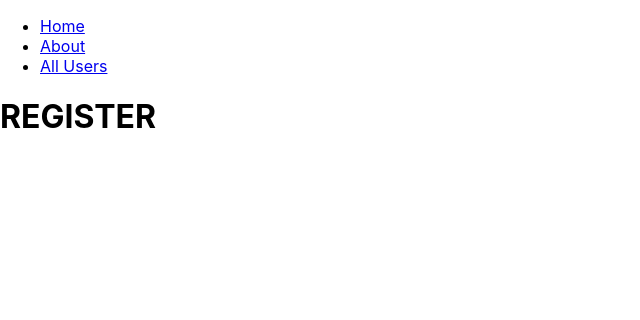
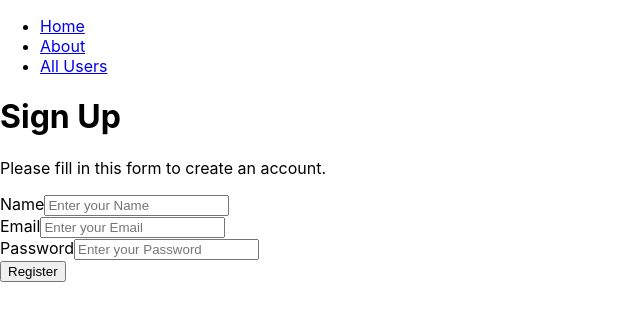
Before and after one commit to gabrielasf/_funshare, a React (Create React App) app in the folder client/: page /register in a window 1280 px wide. Shown: the top 320 px of the page, without its empty margins (0-640 px from the left). Built offline with nearby package versions, Linux system fonts and the light colour scheme.

Commit message:
registration form: connection back-end

```diff
--- a/client/src/components/Register.js
+++ b/client/src/components/Register.js
@@ -1,13 +1,122 @@
-import React, { Component } from 'react'
+import React, { Component } from "react";
 
 export default class Register extends Component {
-    render() {
-        return (
-            <div>
-                <h1>REGISTER</h1>
-            </div>
-        )
-    }
+  constructor() {
+    super();
+    this.state = {
+      users: [],
+      name: "",
+      email: "",
+      password: "",
+    };
+  }
+
+  componentDiMount() {
+    this.postUsers();
+  }
+
+  postUsers = () => {
+    fetch("/")
+      .then((response) => response.json())
+      .then((response) => {
+        this.setState({ users: response });
+      });
+  };
+
+  handleClick = () => {
+    fetch("/users/", {
+      method: "POST",
+      headers: {
+        "Content-Type": "application/json",
+      },
+      body: JSON.stringify({
+        name: this.state.name,
+        email: this.state.email,
+        password: this.state.password,
+      }),
+    })
+      .then((res) => res.json())
+      .then((response) => {
+        this.setState({
+          user: response,
+        });
+      })
+      .catch((error) => {
+        console.log(error);
+      });
+  };
+
+  handleChange = (e) => {
+    const name = e.target.name;
+
+    this.setState({
+      [name]: e.target.value,
+    });
+  };
+
+  handleSubmit = (e) => {
+    e.preventDefault();
+
+    console.log("The form was submitted");
+    console.log(this.state);
+  };
+
+  render() {
+    return (
+      <div className="Form Center">
+        <form onSubmit={this.handleSubmit} className="Form Fields">
+          <h1>Sign Up</h1>
+          <p>Please fill in this form to create an account.</p>
+
+          <div className="Form Fields">
+            <label>Name</label>
+            <input
+              type="text"
+              placeholder="Enter your Name"
+              name="name"
+              required
+              value={this.state.name}
+              onChange={this.handleChange}
+            ></input>
+          </div>
+
+          <div className="Form Fields">
+            <label>Email</label>
+            <input
+              type="text"
+              placeholder="Enter your Email"
+              name="email"
+              required
+              value={this.state.email}
+              onChange={this.handleChange}
+            ></input>
+          </div>
+
+          <div className="Form Fields">
+            <label>Password</label>
+            <input
+              type="password"
+              placeholder="Enter your Password"
+              name="password"
+              required
+              value={this.state.password}
+              onChange={this.handleChange}
+            ></input>
+          </div>
+
+          <div className="Form Fields">
+            <button
+              type="submit"
+              className="registerbtn"
+              onClick={() => this.handleClick()}
+            >
+              Register
+            </button>
+          </div>
+        </form>
+      </div>
+    );
+  }
 }
 
 //CREATE REGISTER FORM
```
